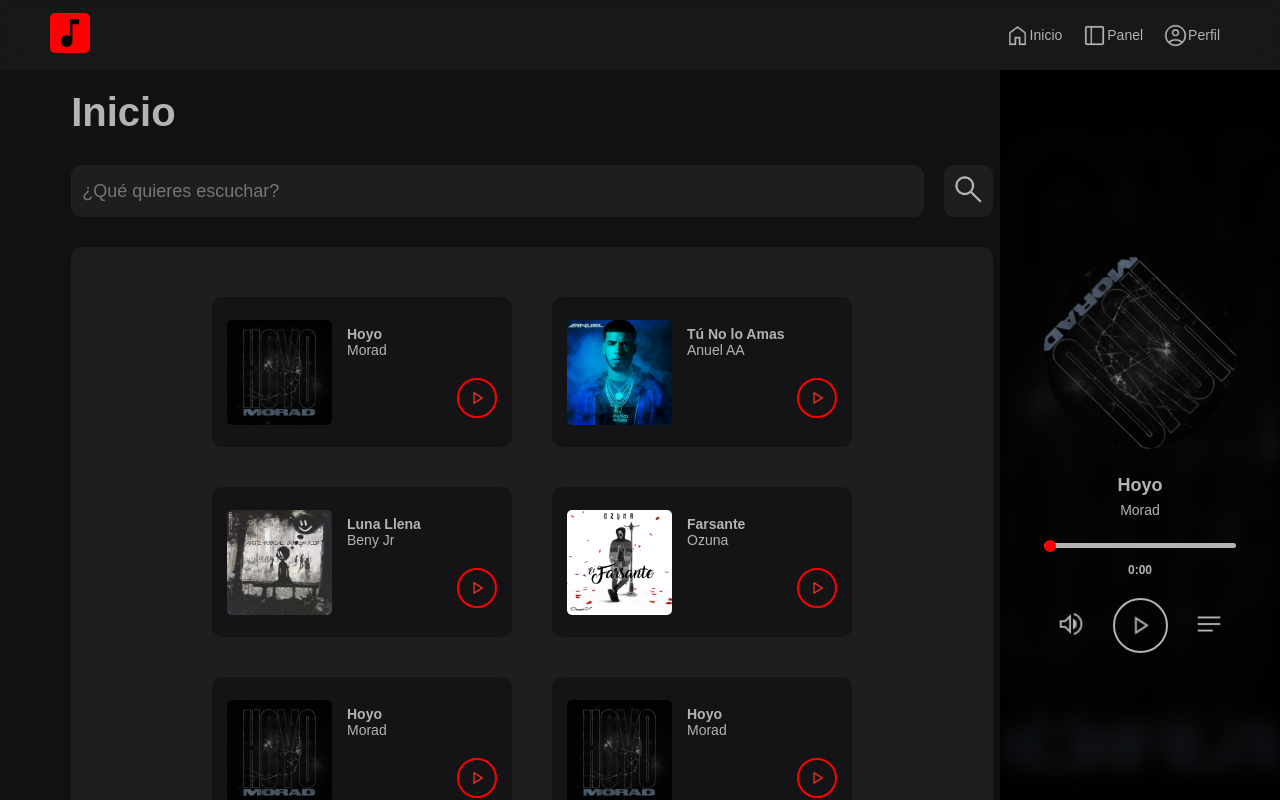
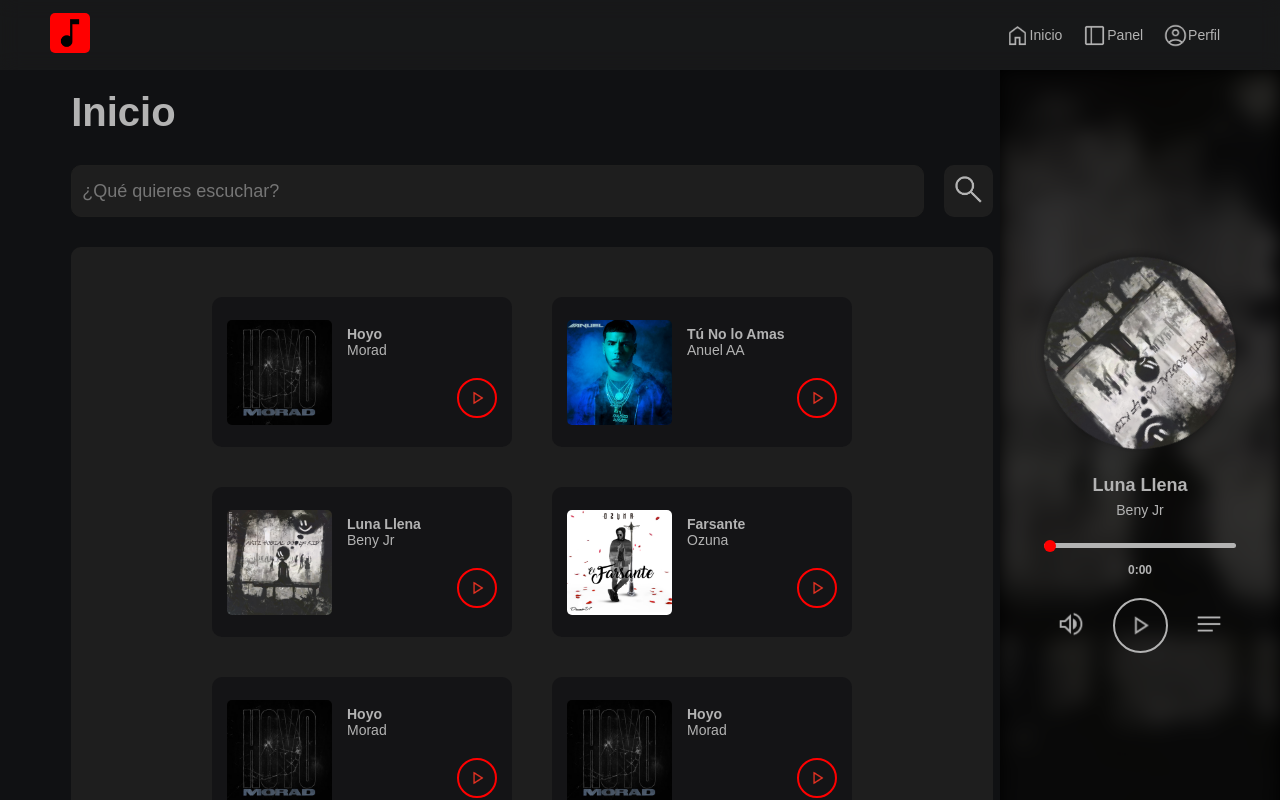
Before and after one commit to samunv/proyecto-react-spring, a React (Vite) app in the folder redproducer-app/: page / in a window 1280 px wide. Shown: the top 800 px of the page. Built offline with nearby package versions, Linux system fonts and the light colour scheme.

Commit message:
Componente Inicio: Lógica para establecer una canción aleatoria al abrir la app; Css de Reproductor para transciones animadas; Quitar props de BotonReproducir

```diff
--- a/redproducer-app/src/components/BotonReproducir.jsx
+++ b/redproducer-app/src/components/BotonReproducir.jsx
@@ -1,4 +1,4 @@
-function BotonReproducir(props){
+function BotonReproducir(){
 	return(
 		<img src="./../img/play_arrow_250dp_EA3323_FILL0_wght400_GRAD0_opsz48.png" alt="" />
 		//Se enviará con props.cancion, los datos de la canción al reproductor con este botón
--- a/redproducer-app/src/components/Inicio.jsx
+++ b/redproducer-app/src/components/Inicio.jsx
@@ -5,8 +5,14 @@
 import canciones from "../data/canciones.json"; // Importamos las canciones
 
 function Inicio() {
+	//Obtener una canción aleatoria
+	const obtenerCancionAleatoria = (canciones) => {
+		const cancionAleatoria = Math.floor(Math.random() * canciones.length);
+		return canciones[cancionAleatoria];
+	};
+
 	// Estado global para manejar la canción actual
-  const [cancionActual, setCancionActual] = useState(canciones[0]); // Canción por defecto
+	const [cancionActual, setCancionActual] = useState(obtenerCancionAleatoria(canciones)); // Canción por defecto
 
 	return (
 		<section className="pagina-inicio">
@@ -19,7 +25,8 @@
 				imagenSrc={cancionActual.portada}
 				titulo={cancionActual.titulo}
 				artista={cancionActual.artista}
-        letra={cancionActual.letra || []}      />
+				letra={cancionActual.letra || []}
+			/>
 		</section>
 	);
 }
--- a/redproducer-app/src/components/SeccionPrincipal.jsx
+++ b/redproducer-app/src/components/SeccionPrincipal.jsx
@@ -7,7 +7,7 @@
   const [busqueda, setBusqueda] = useState("");
 
   // Filtrar las canciones según la búsqueda
-  const filtrarElementos = canciones.filter((cancion) =>
+  const filtrarCanciones = canciones.filter((cancion) =>
 	cancion.titulo.toLowerCase().includes(busqueda.toLowerCase())
   );
 
@@ -30,8 +30,8 @@
 		</button>
 	  </div>
 	  <div className="contenedor-canciones">
-		{filtrarElementos.length > 0 ? (
-		  filtrarElementos.map((cancion, i) => (
+		{filtrarCanciones.length > 0 ? (
+		  filtrarCanciones.map((cancion, i) => (
 			<Cancion
 			  key={i}
 			  titulo={cancion.titulo}
--- a/redproducer-app/src/css/Reproductor.css
+++ b/redproducer-app/src/css/Reproductor.css
@@ -33,6 +33,7 @@
 	filter: blur(10px);
 	opacity: 0.2; /* Ajusta la opacidad según prefieras */
 	z-index: -1; /* Para que quede detrás del contenido */
+	transition: all 0.3s ease;
   }
 
 /* Imagen de portada */
@@ -50,6 +51,7 @@
 	overflow: hidden;
 	animation: rotar 15s linear infinite; /* 5s para una vuelta completa */
 	margin-bottom: 20px;
+	transition: all 0.3s ease;
 }
 
 @keyframes rotar {
```
Lines whose indentation alone changed are shown as unchanged.
